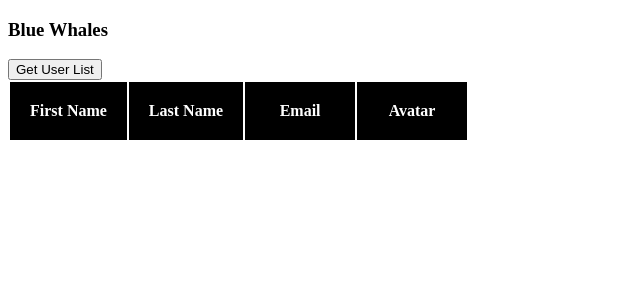
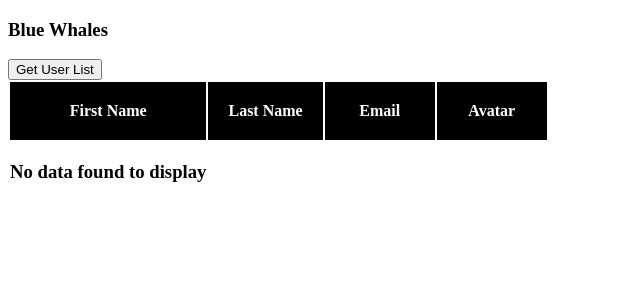
Before and after one commit to acciojob/fetch-users-Dipak1121, a React app: page / in a window 1280 px wide. Shown: the top 300 px of the page, without its empty margins (0-640 px from the left). Built offline with nearby package versions, Linux system fonts and the light colour scheme.

Commit message:
fourth commit

```diff
--- a/src/components/App.js
+++ b/src/components/App.js
@@ -48,7 +48,7 @@ const App = () => {
             </thead>
             <tbody>
             {
-              showList && apiData.map((item, index)=>{
+              showList ? apiData.map((item, index)=>{
                 return(
                   <tr className="user" key={index}>
                     <td>{item.first_name}</td>
@@ -57,7 +57,7 @@ const App = () => {
                     <td><img src={item.avatar} alt="No Avatar"></img></td>
                   </tr>
                 )
-              })
+              }) : <h3>No data found to display</h3>
             }
             </tbody>
           </table>
```
